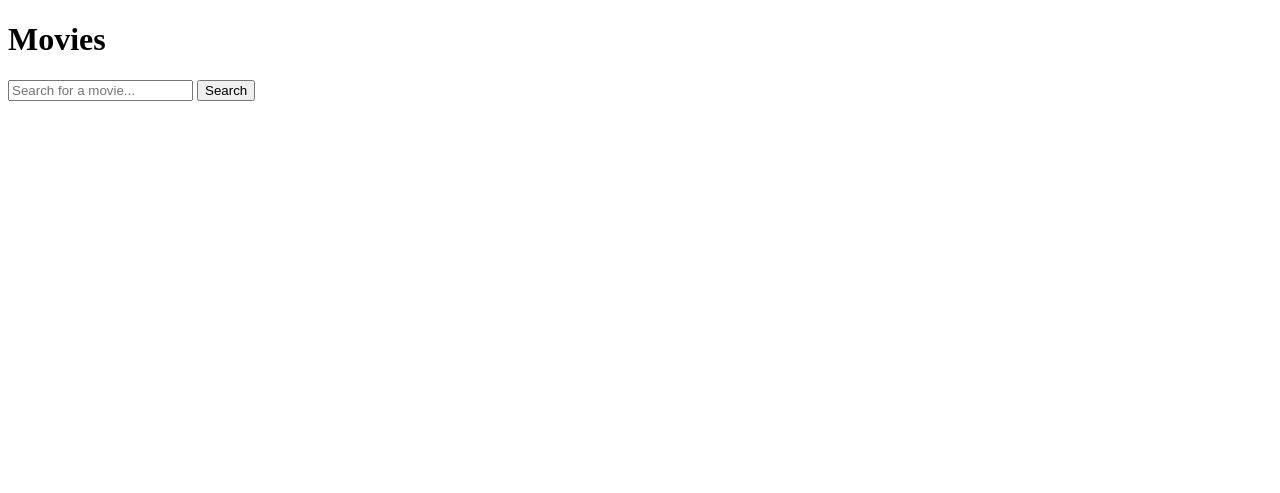
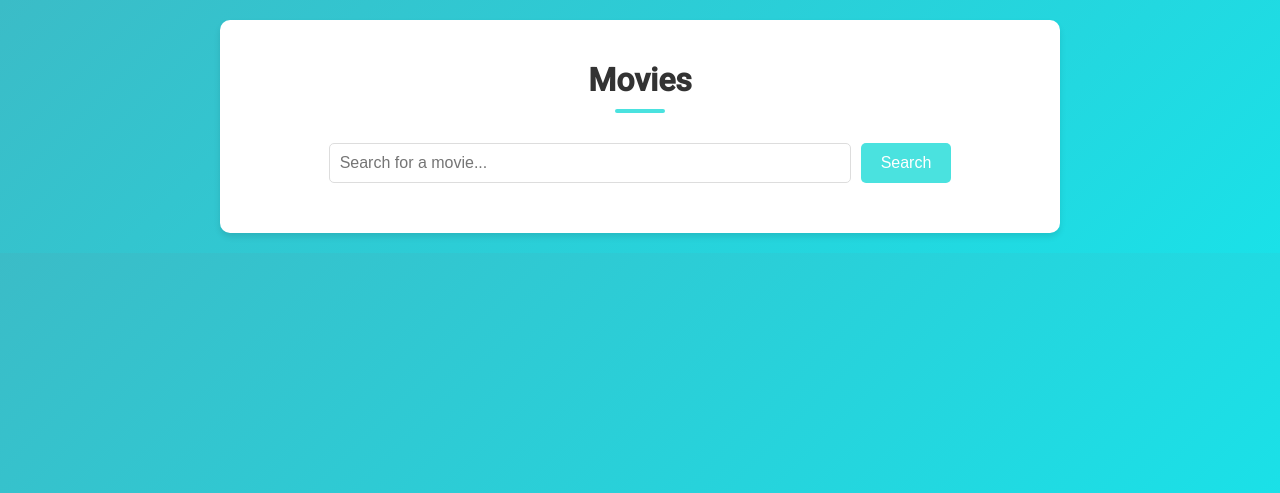
Before and after one commit to Ramos-GS/Review-Master, a Django app: page /movies/ in a window 1280 px wide. Shown: the top 493 px of the page. Run offline with Django 5.2, Linux system fonts and the light colour scheme; data that the repository does not hold is empty.

Commit message:
feat(templates): update movie_list.html template
Modified the 'movie_list.html' template located in the 'movies/templates/' directory to enhance the user experience on the movie list page. The updates include improvements to the layout, design, and functionality, making it easier for users to browse and interact with the list of movies.

The changes include:
- Refining the layout of the movie list for better readability and navigation.
- Updating the styling to align with the overall design language of the application.
- Enhancing the display of movie information to provide a more engaging and informative user experience.

These updates contribute to a more user-friendly and visually appealing movie list page, improving the overall browsing experience for users.

```diff
--- a/core/movies/templates/movie_list.html
+++ b/core/movies/templates/movie_list.html
@@ -2,8 +2,108 @@
 <html>
 <head>
     <title>Movies</title>
+    <style>
+        @import url('https://fonts.googleapis.com/css2?family=Roboto:wght@400;500&display=swap');
+
+        body {
+            font-family: 'Roboto', sans-serif;
+            background: linear-gradient(135deg, #3bbcc7, #1ae1e8);
+            display: flex;
+            flex-direction: column;
+            align-items: center;
+            padding: 20px;
+            margin: 0;
+        }
+        .container {
+            background-color: #ffffff;
+            padding: 20px;
+            border-radius: 10px;
+            box-shadow: 0 4px 6px rgba(0, 0, 0, 0.1);
+            width: 90%;
+            max-width: 800px;
+        }
+        h1 {
+            text-align: center;
+            color: #333333;
+            position: relative;
+            margin-bottom: 30px;
+        }
+        h1::after {
+            content: '';
+            width: 50px;
+            height: 4px;
+            background-color: #4ae2df;
+            display: block;
+            margin: 10px auto 0;
+            border-radius: 2px;
+        }
+        form {
+            display: flex;
+            justify-content: center;
+            margin-bottom: 30px;
+        }
+        input[type="text"] {
+            width: 100%;
+            max-width: 500px;
+            padding: 10px;
+            border: 1px solid #dddddd;
+            border-radius: 5px;
+            font-size: 16px;
+            transition: border-color 0.3s ease, box-shadow 0.3s ease;
+        }
+        input[type="text"]:focus {
+            border-color: #ff7e5f;
+            outline: none;
+            box-shadow: 0 0 8px rgba(255, 126, 95, 0.2);
+        }
+        button {
+            padding: 10px 20px;
+            background-color: #4ae2df;
+            border: none;
+            border-radius: 5px;
+            color: #ffffff;
+            font-size: 16px;
+            cursor: pointer;
+            transition: background-color 0.3s ease;
+            margin-left: 10px;
+        }
+        button:hover {
+            background-color: #33bab8;
+        }
+        ul {
+            list-style: none;
+            padding: 0;
+        }
+        li {
+            margin-bottom: 20px;
+            padding: 15px;
+            background-color: #f7f7f7;
+            border-radius: 8px;
+            box-shadow: 0 2px 4px rgba(0, 0, 0, 0.1);
+            transition: transform 0.3s ease, box-shadow 0.3s ease;
+        }
+        li:hover {
+            transform: translateY(-5px);
+            box-shadow: 0 4px 8px rgba(0, 0, 0, 0.2);
+        }
+        a {
+            font-size: 20px;
+            color: #4ae2df;
+            text-decoration: none;
+            font-weight: 500;
+        }
+        a:hover {
+            text-decoration: underline;
+        }
+        p {
+            font-size: 14px;
+            color: #666666;
+            margin-top: 10px;
+        }
+    </style>
 </head>
 <body>
+    <div class="container">
         <h1>Movies</h1>
         <form method="get" action="{% url 'movie_list' %}">
             <input type="text" name="query" placeholder="Search for a movie...">
@@ -17,5 +117,6 @@
                 </li>
             {% endfor %}
         </ul>
+    </div>
 </body>
 </html>
```
Lines whose indentation alone changed are shown as unchanged.
